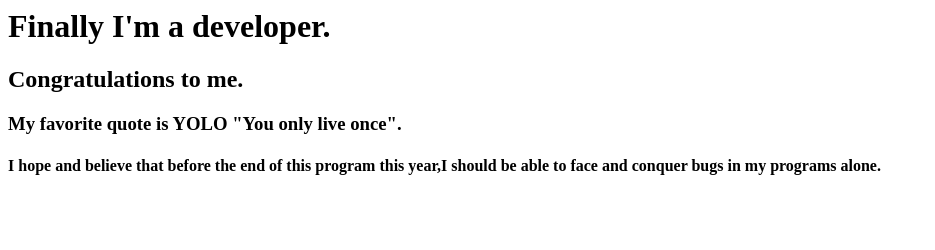
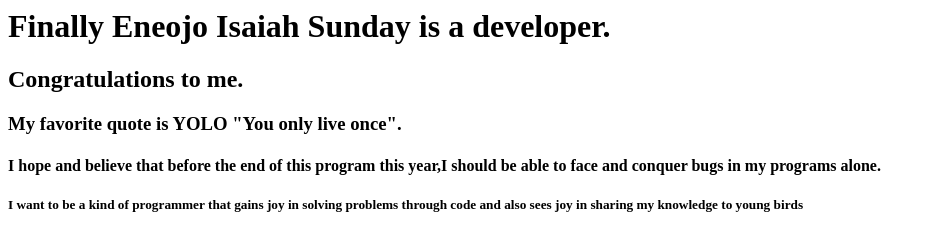
Before and after one commit to GeneralRad/My-first-project, a plain HTML site: page index.html in a window 1280 px wide. Shown: the whole page, without its empty margins (0-935 px from the left). Drawn offline with Linux system fonts and the light colour scheme.

Commit message:
My second commit

```diff
--- a/index.html
+++ b/index.html
@@ -1,4 +1,5 @@
-<h1>Finally I'm a developer.</h1>
+<h1>Finally Eneojo Isaiah Sunday is a developer.</h1>
 <h2>Congratulations to me.</h2>
 <h3>My favorite quote is YOLO "You only live once".</h3>
 <h4>I hope and believe that before the end of this program this year,I should be able to face and conquer bugs in my programs alone.</h4>
+<h5>I want to be a kind of programmer that gains joy in solving problems through code and also sees joy in sharing my knowledge to young birds</h5>
```
